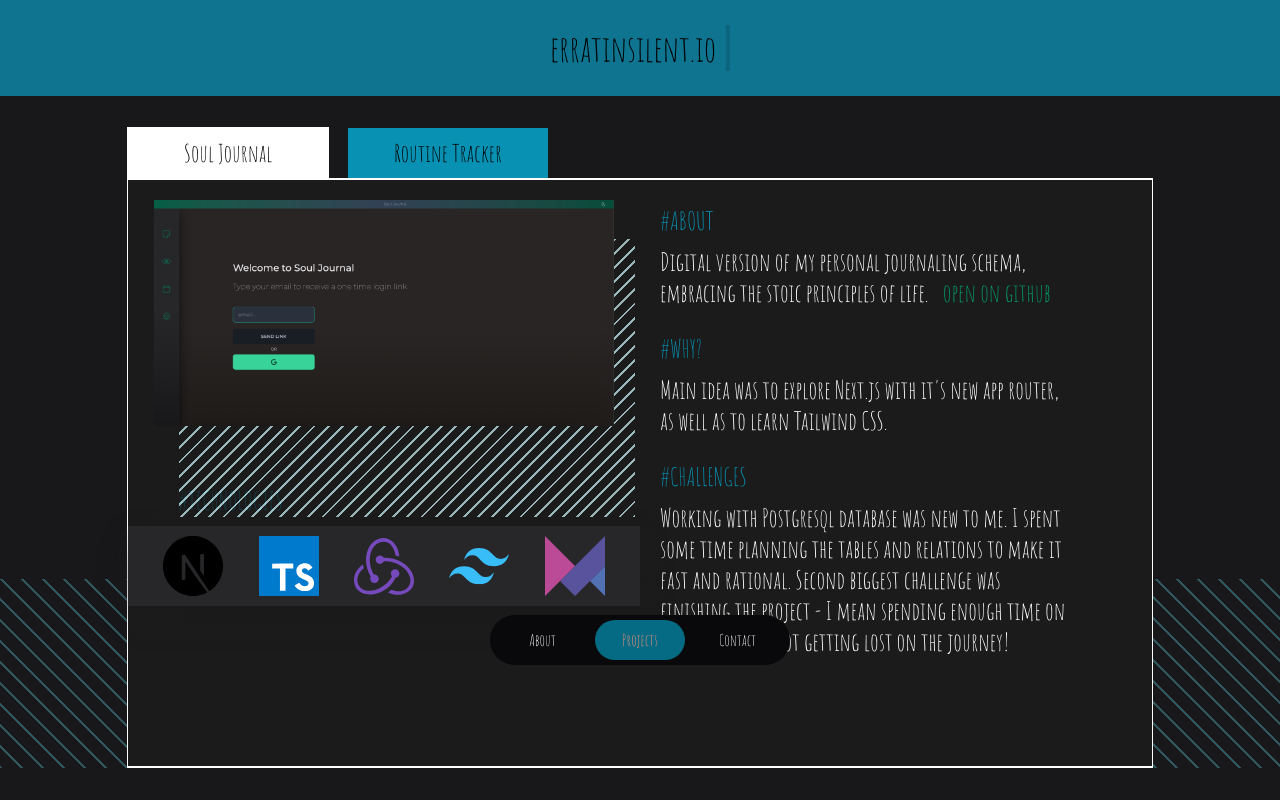
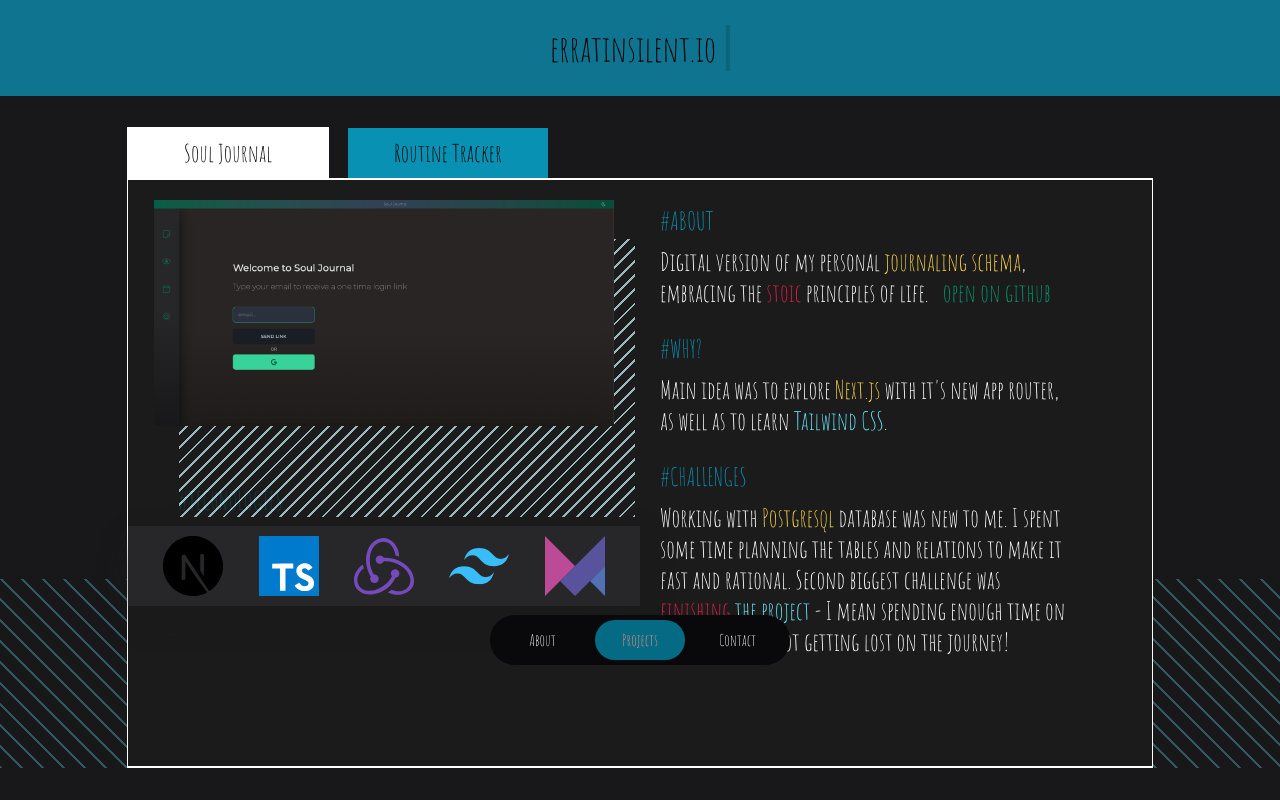
Before and after one commit to erratinsilentio/portfolio, a Vue app in the folder client/: page / in a window 1280 px wide. Both pictures are taken after a click on the item "Projects". Built offline with nearby package versions, Linux system fonts and the light colour scheme.

Commit message:
added colors to project descriptions

```diff
--- a/client/src/components/RoutineTracker.vue
+++ b/client/src/components/RoutineTracker.vue
@@ -29,18 +29,26 @@
         </section>
         <section class="right">
             <p class="heading">#ABOUT</p>
-            <p class="text">This is a workout logger, with a section dedicated to each exercise used in a training plan.
+            <p class="text">This is a <span class="yellow">workout logger</span>, with a section dedicated to each exercise
+                used in a training plan.
                 <a href="https://github.com/erratinsilentio/routine-tracker" target="_blank" class="github">open on
                     github</a>
             </p>
             <p class="heading">#WHY?</p>
-            <p class="text">I wanted to learn Vue.js, and familiarize myself with bodyweight training exercises at the same
+            <p class="text">I wanted to learn <span class="green">Vue.js</span>, and familiarize myself with
+                <span class="red">bodyweight</span>
+                <span class="blue"> training exercises</span> at the same
                 time.
             </p>
             <p class="heading">#CHALLENGES</p>
-            <p class="text">Once again, creating tables with clear relations for the data of each workout. Challenge was to
-                make request number as low as possible for each workout creation. Now if I had to start again I know, that
-                No-SQL database would fit better in this project.</p>
+            <p class="text">Once again, creating <span class="yellow">tables </span> with <span class="blue">clear
+                    relations</span>
+                for the data of each workout. Challenge was to
+                make <span class="red">request number</span> as low as possible for each workout creation. Now if I had to
+                start again I know,
+                that
+                <span class="green">No-SQL</span> database would fit better in this project.
+            </p>
         </section>
     </section>
 </template>
@@ -165,4 +173,20 @@
     width: 100%;
     z-index: 2;
 }
+
+.green {
+    color: #22c55e;
+}
+
+.red {
+    color: #e11d48;
+}
+
+.yellow {
+    color: #fcd34d;
+}
+
+.blue {
+    color: #67e8f9;
+}
 </style>
--- a/client/src/components/SoulJournal.vue
+++ b/client/src/components/SoulJournal.vue
@@ -29,16 +29,23 @@
         </section>
         <section class="right">
             <p class="heading">#ABOUT</p>
-            <p class="text">Digital version of my personal journaling schema, embracing the stoic principles of life.
+            <p class="text">Digital version of my personal <span class="yellow">journaling schema</span>, embracing the
+                <span class="red">stoic</span>
+                principles of life.
                 <a href="https://github.com/erratinsilentio/Soul-Journal" target="_blank" class="github">open on github</a>
             </p>
             <p class="heading">#WHY?</p>
-            <p class="text">Main idea was to explore Next.js with it's new app router, as well as to learn Tailwind CSS.
+            <p class="text">Main idea was to explore <span class="yellow">Next.js</span> with it's new app router, as well
+                as
+                to learn <span class="blue">Tailwind CSS</span>.
             </p>
             <p class="heading">#CHALLENGES</p>
-            <p class="text">Working with Postgresql database was new to me. I spent some time planning the tables and
+            <p class="text">Working with <span class="yellow">Postgresql</span> database was new to me. I spent some time
+                planning the tables and
                 relations to
-                make it fast and rational. Second biggest challenge was finishing the project - I mean spending enough
+                make it fast and rational. Second biggest challenge was <span class="red">finishing</span> <span
+                    class="blue">the project</span> - I
+                mean spending enough
                 time on the details, but not getting lost on the journey!</p>
         </section>
     </section>
@@ -164,4 +171,20 @@
     width: 100%;
     z-index: 2;
 }
+
+.green {
+    color: #22c55e;
+}
+
+.red {
+    color: #e11d48;
+}
+
+.yellow {
+    color: #fcd34d;
+}
+
+.blue {
+    color: #67e8f9;
+}
 </style>
```
